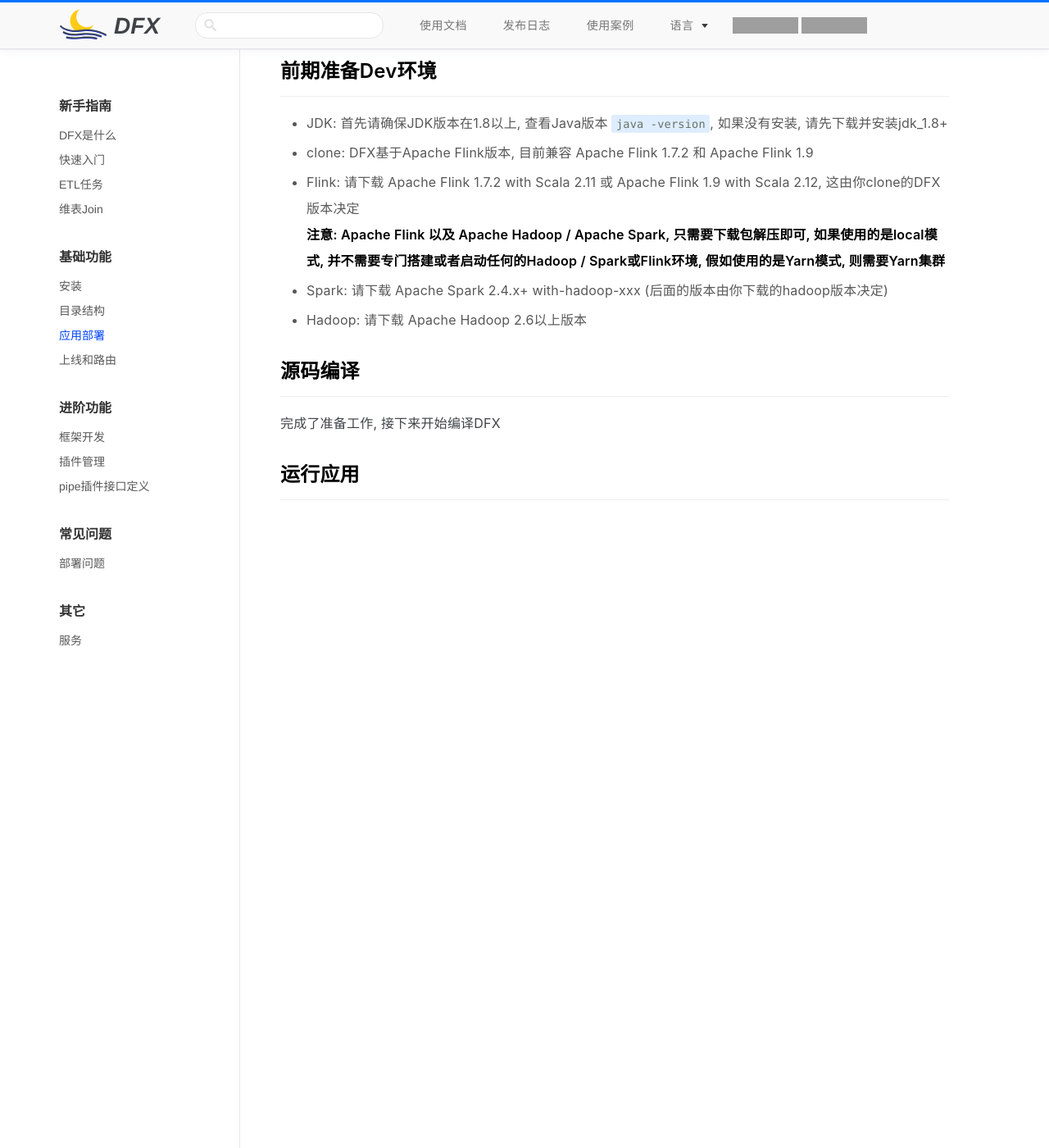
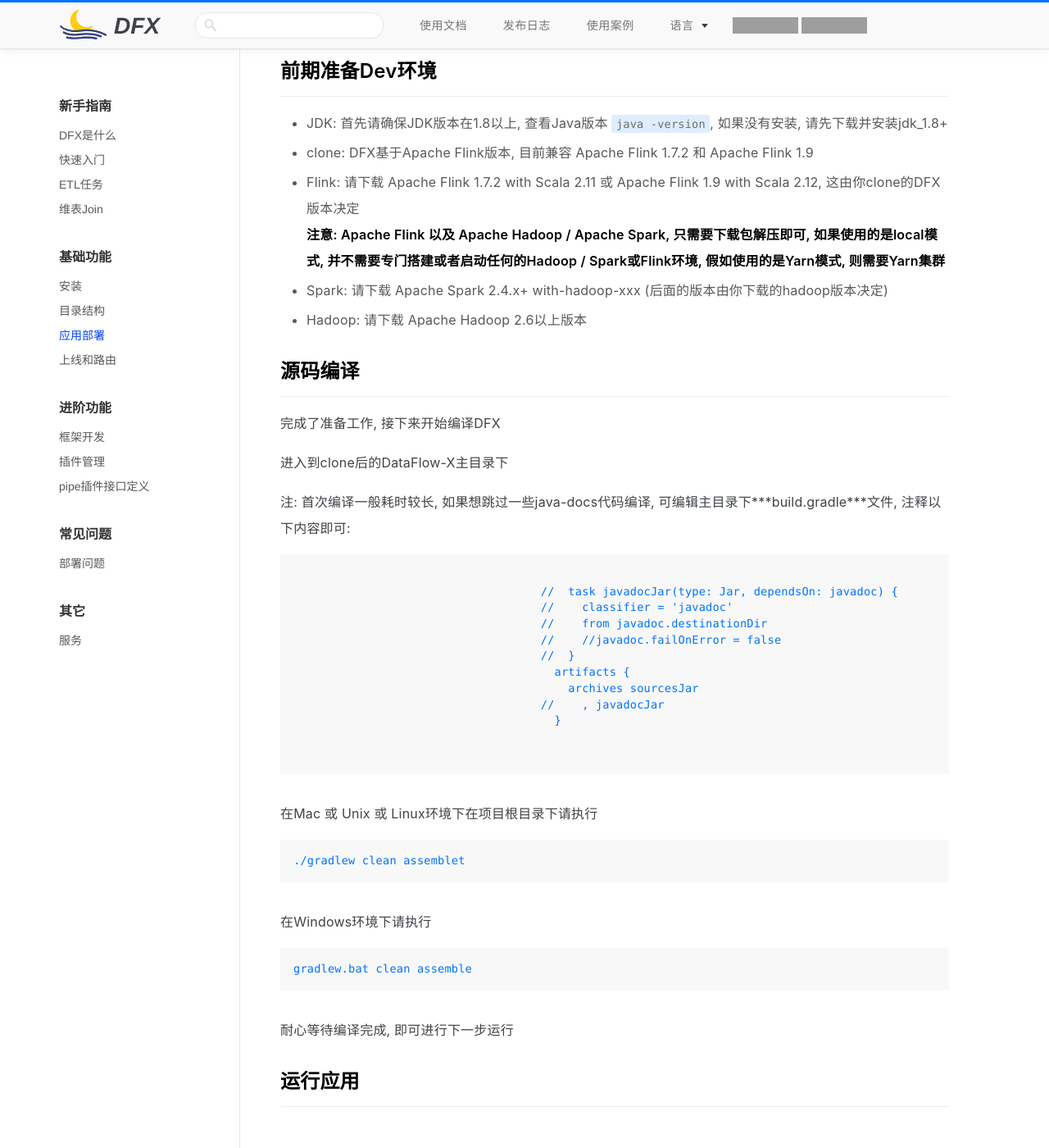
Before and after one commit to eklowlabs/eklowlabs.github.io, a Jekyll site: the page open_flow/bigdata/dfx/core_pages/language/zh-cn/docs/basics/deployment.html, which Jekyll copies as it is, in a window 1280 px wide and 1400 px high, scrolled down 116 px. Shown: the whole window at 82% size. Built offline with Jekyll 4.4.1, drawn with Linux system fonts in a browser that asks for light colours; before the commit the page ends 900 px from its top, so only the background shows below that; grey boxes are pictures that could not be loaded.

Commit message:
Success Build EklowLabs Home

```diff
--- a/open_flow/bigdata/dfx/core_pages/language/zh-cn/docs/basics/deployment.html
+++ b/open_flow/bigdata/dfx/core_pages/language/zh-cn/docs/basics/deployment.html
@@ -62,15 +62,68 @@
             <ul>
                 <li>JDK: 首先请确保JDK版本在1.8以上, 查看Java版本 <code>java -version</code>, 如果没有安装, 请先下载并安装jdk_1.8+</li>
                 <li>clone: DFX基于Apache Flink版本, 目前兼容 Apache Flink 1.7.2 和 Apache Flink 1.9</li>
-                <li>Flink: 请下载 Apache Flink 1.7.2 with Scala 2.11 或 Apache Flink 1.9 with Scala 2.12, 这由你clone的DFX版本决定<br>
-                    <strong>注意: Apache Flink 以及 Apache Hadoop / Apache Spark, 只需要下载包解压即可, 如果使用的是local模式, 并不需要专门搭建或者启动任何的Hadoop / Spark或Flink环境, 假如使用的是Yarn模式, 则需要Yarn集群</strong>
+                <li>Flink: 请下载 Apache Flink 1.7.2 with Scala 2.11 或 Apache Flink 1.9 with Scala 2.12,
+                    这由你clone的DFX版本决定<br>
+                    <strong>注意: Apache Flink 以及 Apache Hadoop / Apache Spark, 只需要下载包解压即可, 如果使用的是local模式,
+                        并不需要专门搭建或者启动任何的Hadoop / Spark或Flink环境, 假如使用的是Yarn模式, 则需要Yarn集群</strong>
                 </li>
                 <li>Spark: 请下载 Apache Spark 2.4.x+ with-hadoop-xxx (后面的版本由你下载的hadoop版本决定)</li>
-                <li>Hadoop: 请下载 Apache Hadoop 2.6以上版本 </li>
+                <li>Hadoop: 请下载 Apache Hadoop 2.6以上版本</li>
             </ul>
 
             <h2 id="源码编译"><a class="markdown-anchor" href="#源码编译">#</a> 源码编译</h2>
             <p>完成了准备工作, 接下来开始编译DFX</p>
+            <p>进入到clone后的DataFlow-X主目录下</p>
+            <p>注: 首次编译一般耗时较长, 如果想跳过一些java-docs代码编译, 可编辑主目录下***build.gradle***文件, 注释以下内容即可: </p>
+            <p>
+                <figure class="highlight java">
+                    <table>
+                        <tr>
+                            <td class="code">
+                                <pre>
+                                    <span class="string">
+                                    //  task javadocJar(type: Jar, dependsOn: javadoc) {
+                                    //    classifier = 'javadoc'
+                                    //    from javadoc.destinationDir
+                                    //    //javadoc.failOnError = false
+                                    //  }
+                                      artifacts {
+                                        archives sourcesJar
+                                    //    , javadocJar
+                                      }
+                                </span>
+                                </pre>
+                            </td>
+                        </tr>
+                    </table>
+                </figure>
+            </p>
+            <p>在Mac 或 Unix 或 Linux环境下在项目根目录下请执行</p>
+            <p>
+                <figure class="highlight sql">
+                    <table>
+                        <tr>
+                            <td class="code">
+                                <pre><span class="string">./gradlew clean assemblet</span></pre>
+                            </td>
+                        </tr>
+                    </table>
+                </figure>
+            </p>
+            <p>在Windows环境下请执行</p>
+            <p>
+                <figure class="highlight sql">
+                    <table>
+                        <tr>
+                            <td class="code">
+                                <pre><span class="string">gradlew.bat clean assemble</span></pre>
+                            </td>
+                        </tr>
+                    </table>
+                </figure>
+            </p>
+            <p>耐心等待编译完成, 即可进行下一步运行</p>
+
             <h2 id="运行应用"><a class="markdown-anchor" href="#运行应用">#</a> 运行应用</h2>
 
         </article>
```
